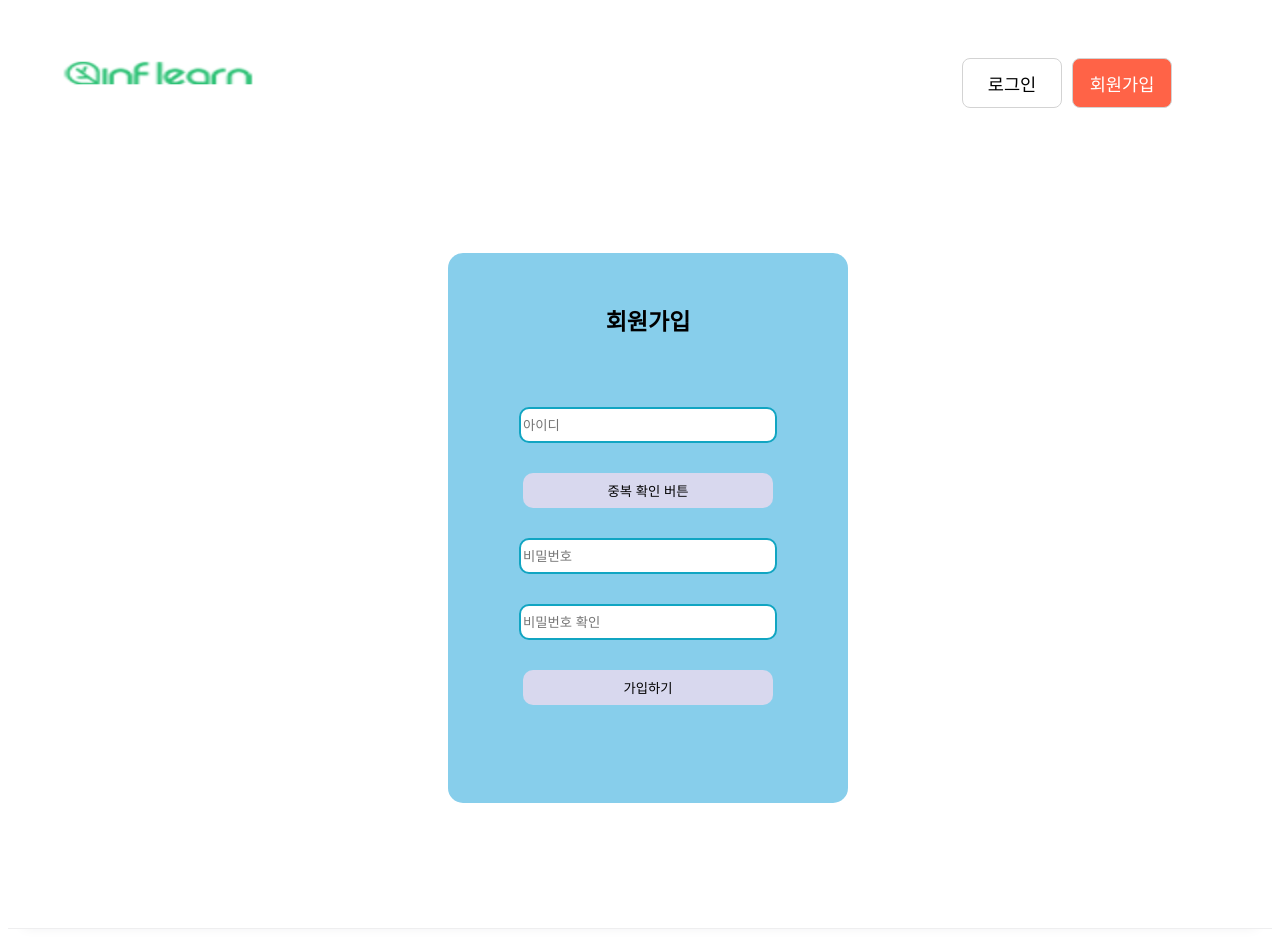
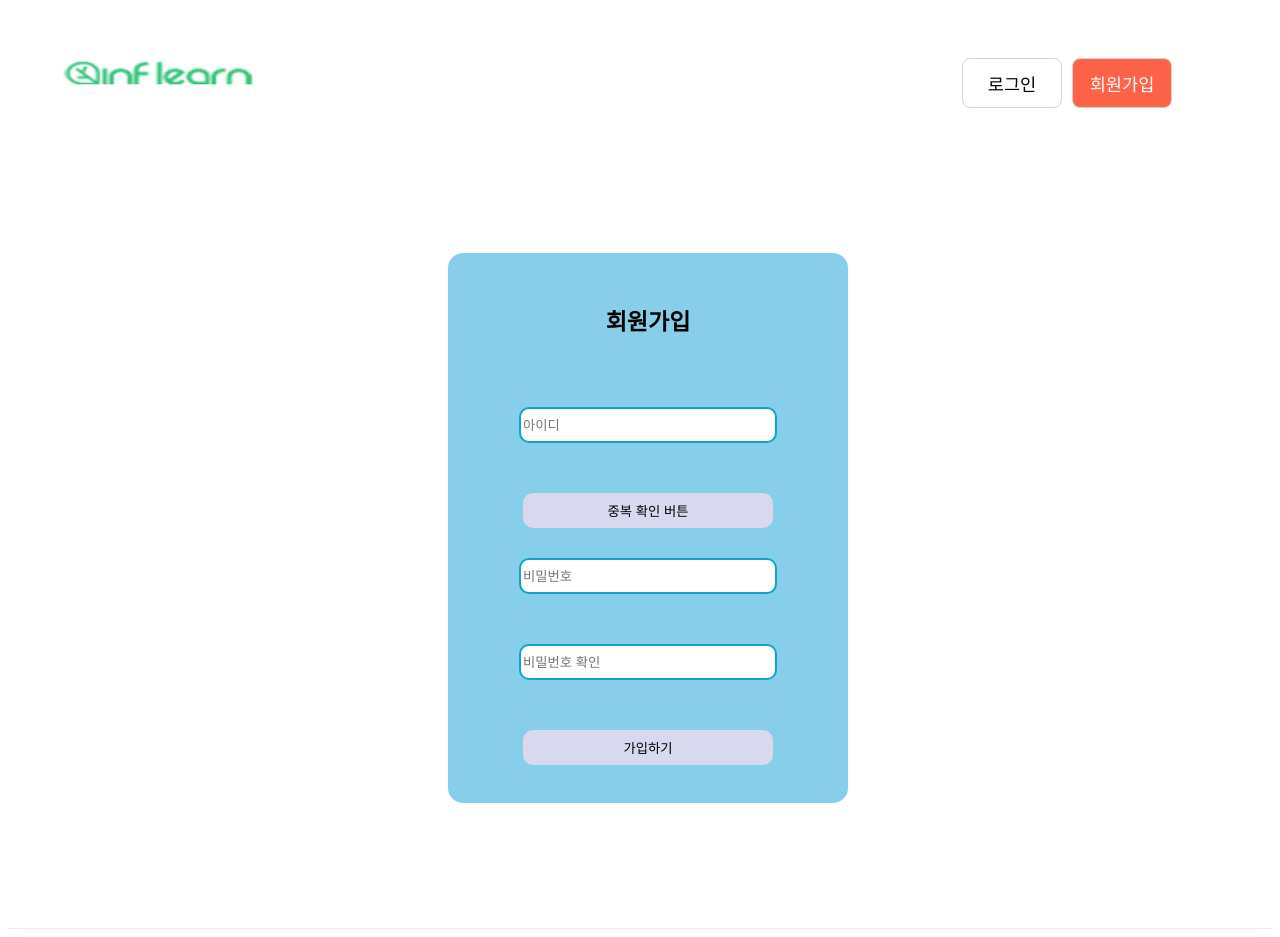
Before and after one commit to eunrain/inflearn-clone-fe, a React (Create React App) app in the folder frontend/: page /signup in a window 1280 px wide. Built offline with nearby package versions, Linux system fonts and the light colour scheme.

Commit message:
📌회원가입 유효성 완료

```diff
--- a/frontend/package.json
+++ b/frontend/package.json
@@ -3,6 +3,7 @@
   "version": "0.1.0",
   "private": true,
   "dependencies": {
+    "@hookform/resolvers": "^2.9.10",
     "@reduxjs/toolkit": "^1.8.6",
     "@testing-library/jest-dom": "^5.14.1",
     "@testing-library/react": "^13.0.0",
@@ -11,12 +12,15 @@
     "json-server": "^0.17.0",
     "react": "^18.2.0",
     "react-dom": "^18.2.0",
+    "react-hook-form": "^7.38.0",
+    "react-hooks-useform": "^0.1.86",
     "react-redux": "^8.0.4",
     "react-router-dom": "^6.4.2",
     "react-scripts": "5.0.1",
     "redux": "^4.2.0",
     "styled-components": "^5.3.6",
-    "web-vitals": "^2.1.0"
+    "web-vitals": "^2.1.0",
+    "yup": "^0.32.11"
   },
   "scripts": {
     "start": "react-scripts start",
--- a/frontend/src/pages/Signup.jsx
+++ b/frontend/src/pages/Signup.jsx
@@ -1,18 +1,72 @@
 import React from "react";
+import { useForm } from "react-hook-form";
+import { yupResolver } from "@hookform/resolvers/yup";
+import * as yup from "yup";
 import styled from "styled-components";
 import Layout from "../components/common/Layout";
+
 const Signup = () => {
+  const schema = yup.object().shape({
+    id: yup
+      .string()
+      .required("사용하실 id를 입력해주세요.")
+      .matches(
+        /^[a-z]+[a-z0-9]{5,19}$/g,
+        "영문자로 시작, 영문자 또는 숫자 6~20자"
+      ),
+    password: yup
+      .string()
+      .min(6, "최소 6자 이상 가능합니다.")
+      .max(15, "최대 15자까지 가능합니다.")
+      .required("비밀번호를 설정해주세요.")
+      .matches(
+        /^(?=.*[a-zA-z])(?=.*[0-9])(?=.*[$`~!@$!%*#^?&\\(\\)\-_=+]).{8,16}$/,
+        "8~16자 영문, 숫자, 특수문자를 최소 한가지씩 조합"
+      ),
+    passwordCheck: yup
+      .string()
+      .oneOf([yup.ref("password")], "비밀번호가 일치하지 않습니다."),
+    //.oneOf([yup.ref("password"), null], "비밀번호가 일치하지 않습니다."),
+  });
+
+  //useForm()에 필요한 register, handleSubmit,errors를 할당해준다.
+  const {
+    register, //제어되지 않은 컴포넌트를 Hook과 연결하여 값이 검사될 수 있도록 하고, 폼이 제출될 때 한번에 모아지도록 하는 것(input값 쉽게 관리)
+    handleSubmit, //기존에 폼을 제출할 때 나타나는 새로고침 현상이 나타나지 않는다. event.preventDefault() 안써줘도 됌
+    formState: { errors },
+  } = useForm({
+    mode: "onChange",
+    resolver: yupResolver(schema),
+  });
+
+  const onSignupHandler = (data) => console.log(data);
+
   return (
     <Layout>
       <Container>
         <Wrap>
           <span>회원가입</span>
           <ButtonBox>
-            <input placeholder="아이디"></input>
-            <button>중복 확인 버튼</button>
-            <input placeholder="비밀번호"></input>
-            <input placeholder="비밀번호 확인"></input>
-            <button>가입하기</button>
+            <form onSubmit={handleSubmit(onSignupHandler)}>
+              <input type="id" placeholder="아이디" {...register("id")} />
+              <span>{errors.id && <p>{errors.id.message}</p>}</span>
+              <button>중복 확인 버튼</button>
+              <input
+                type="password"
+                placeholder="비밀번호"
+                {...register("password")}
+              />
+              <span>{errors.password && <p>{errors.password.message}</p>}</span>
+              <input
+                type="passwordCheck"
+                placeholder="비밀번호 확인"
+                {...register("passwordCheck")}
+              />
+              <span>
+                {errors.passwordCheck && <p>{errors.passwordCheck.message}</p>}
+              </span>
+              <button type="submit">가입하기</button>
+            </form>
           </ButtonBox>
         </Wrap>
       </Container>
@@ -69,3 +123,9 @@ const ButtonBox = styled.div`
     opacity: 0.7;
   }
 `;
+
+// const StForm = styled.div`
+//   display: flex;
+//   justify-content: center;
+//   margin-top: 15px;
+// `;
```
Also changed, not shown: 1 other file (tests, documents, lock files or other folders).
